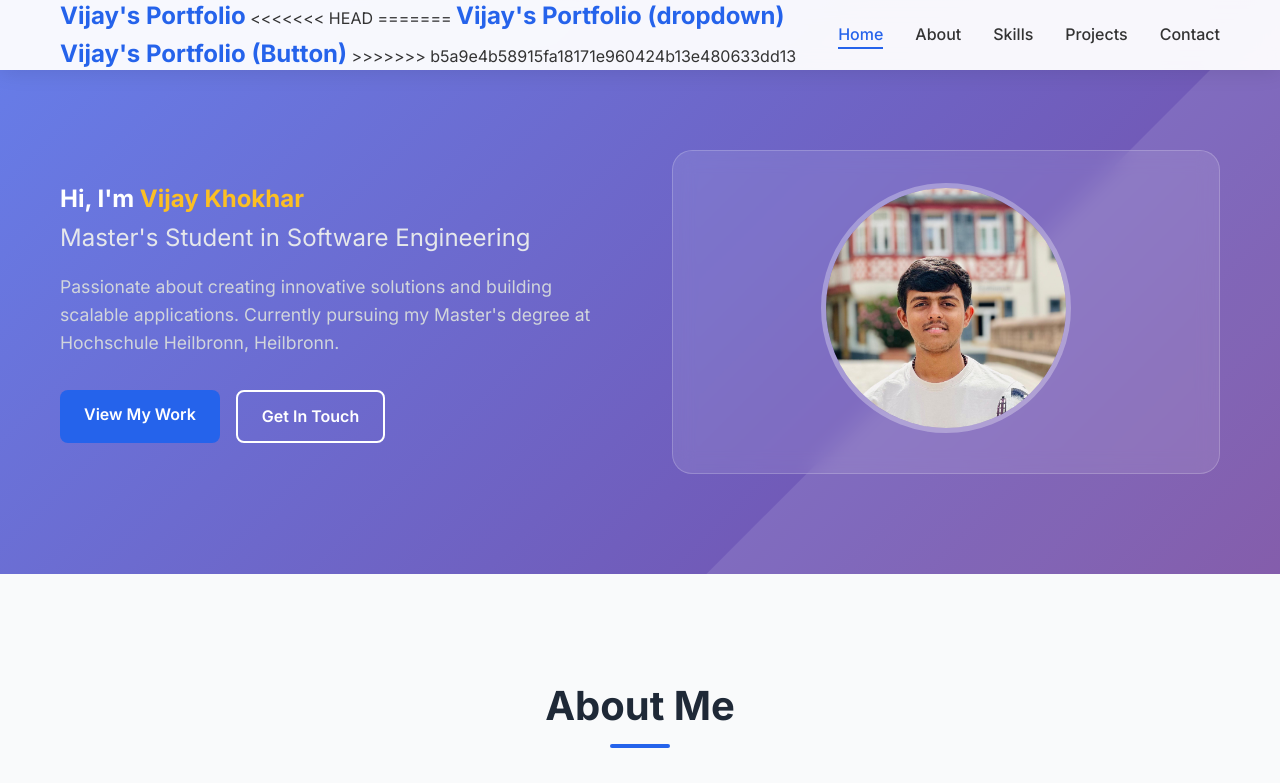
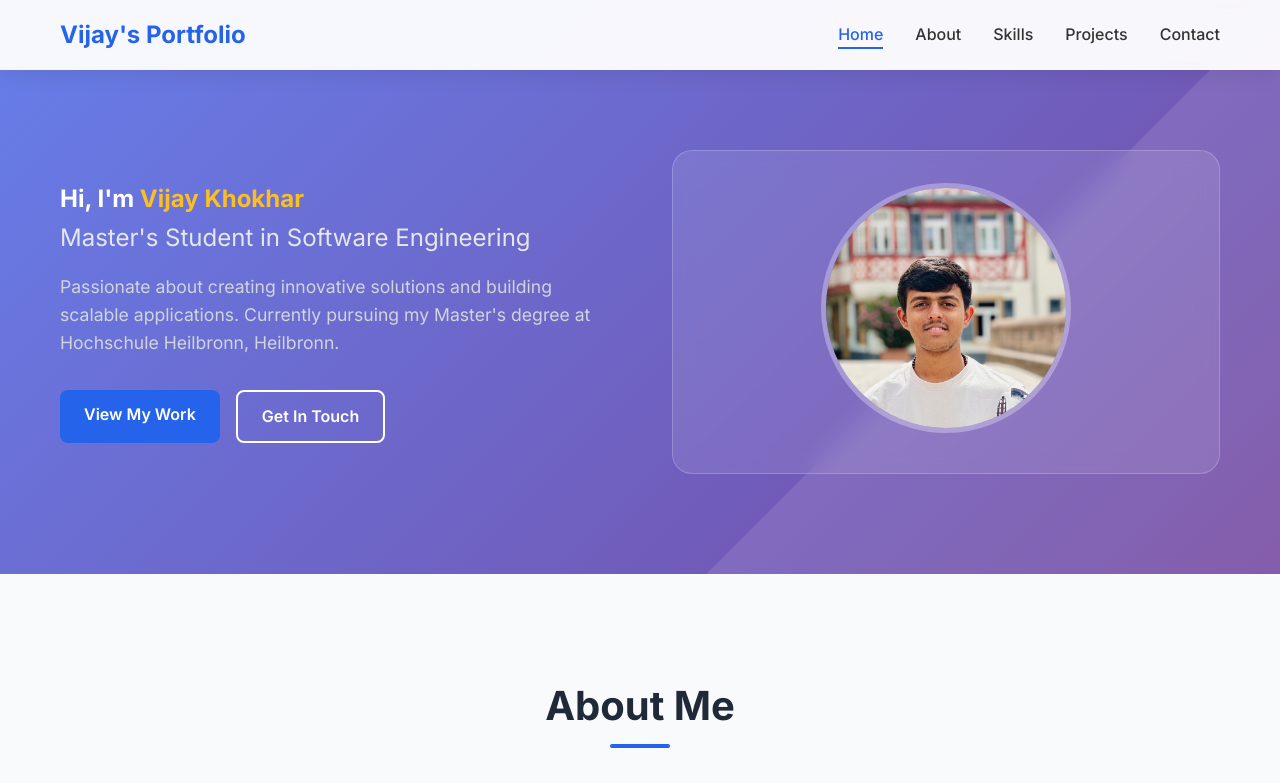
Before and after one commit to VijayKhokhar111/Portfolio, a plain HTML site: page index.html in a window 1280 px wide. Shown: the top 783 px of the page. Drawn offline with Linux system fonts and the light colour scheme.

Commit message:
Update index.html

```diff
--- a/index.html
+++ b/index.html
@@ -14,11 +14,6 @@
         <div class="nav-container">
             <div class="nav-logo">
                 <a href="#home">Vijay's Portfolio</a>
-<<<<<<< HEAD
-=======
-                <a href="#home">Vijay's Portfolio (dropdown)</a>
-                <a href="#home">Vijay's Portfolio (Button)</a>
->>>>>>> b5a9e4b58915fa18171e960424b13e480633dd13
             </div>
             <ul class="nav-menu">
                 <li class="nav-item">
```
